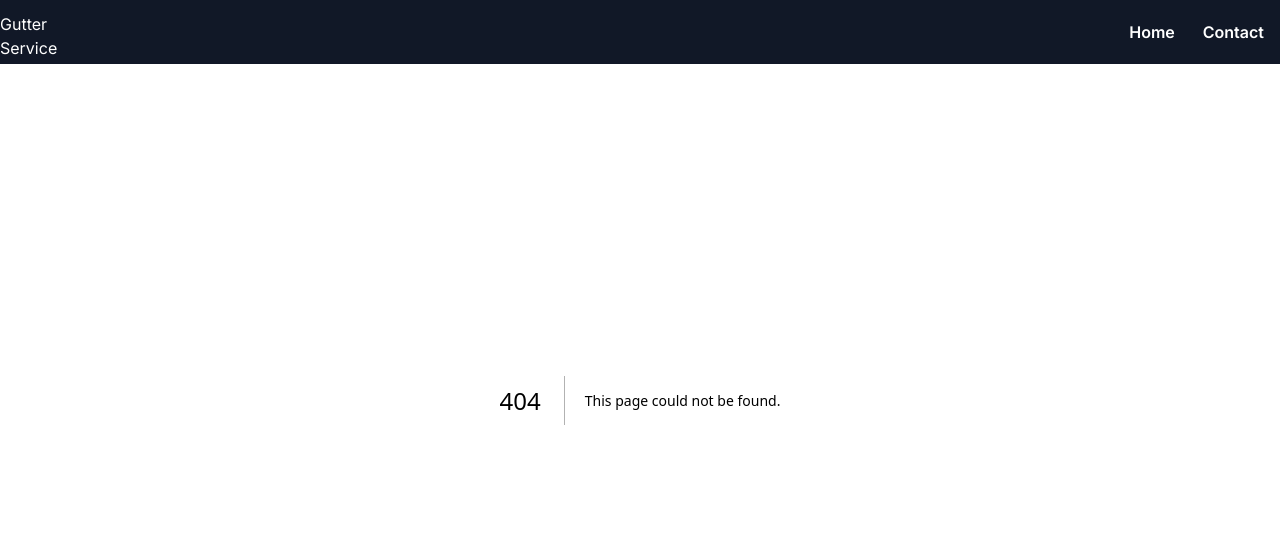
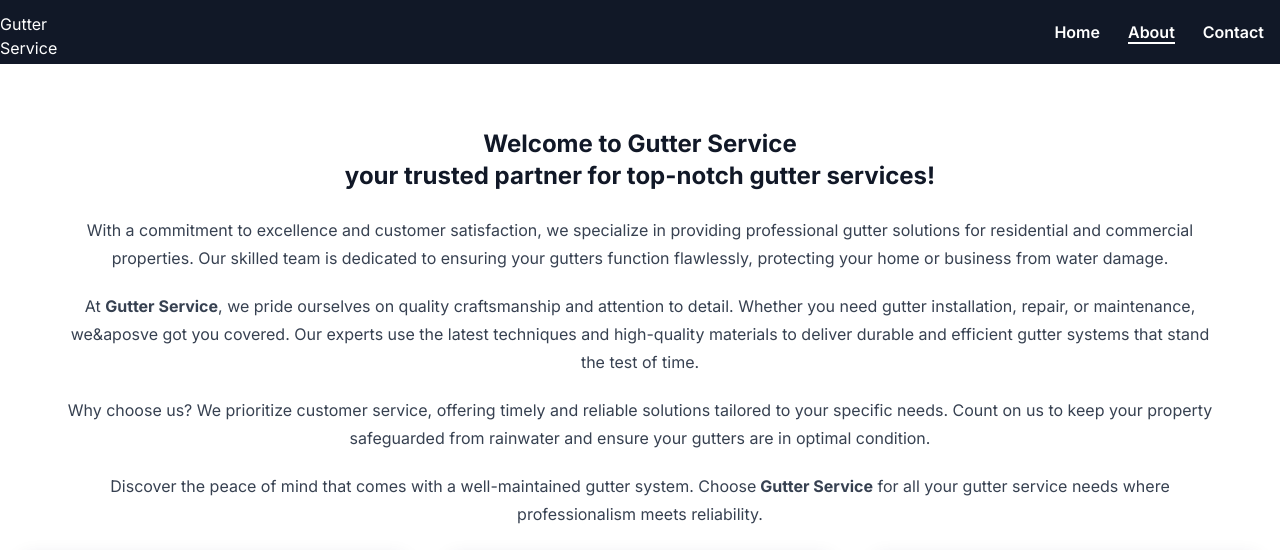
Before and after one commit to hannakozak/gutter-service, a Next.js app: page /about in a window 1280 px wide. Before the commit this address had no page. Shown: the top 550 px of the page. Built offline with nearby package versions, Linux system fonts and the light colour scheme; a web font is replaced by a local one.

Commit message:
feat: about page

```diff
--- /dev/null
+++ b/src/app/about/page.tsx
@@ -0,0 +1,40 @@
+import { Feature } from "@/ui/features/feature";
+import { PhotoBanner } from "@/ui/photoBanner/photoBanner";
+
+export default function AboutPage() {
+	return (
+		<section className="mb-12 mt-32 text-center">
+			<div className="prose mx-auto w-screen max-w-[90%]">
+				<h2 className="">
+					Welcome to <span className="font-bold">Gutter Service</span>
+					<br /> your trusted partner for top-notch gutter services!
+				</h2>
+				<p>
+					With a commitment to excellence and customer satisfaction, we specialize in providing
+					professional gutter solutions for residential and commercial properties. Our skilled team
+					is dedicated to ensuring your gutters function flawlessly, protecting your home or
+					business from water damage.
+				</p>
+				<p>
+					At <span className="font-bold">Gutter Service</span>, we pride ourselves on quality
+					craftsmanship and attention to detail. Whether you need gutter installation, repair, or
+					maintenance, we&aposve got you covered. Our experts use the latest techniques and
+					high-quality materials to deliver durable and efficient gutter systems that stand the test
+					of time.
+				</p>
+				<p>
+					Why choose us? We prioritize customer service, offering timely and reliable solutions
+					tailored to your specific needs. Count on us to keep your property safeguarded from
+					rainwater and ensure your gutters are in optimal condition.
+				</p>
+				<p>
+					Discover the peace of mind that comes with a well-maintained gutter system. Choose
+					<span className="font-bold"> Gutter Service</span> for all your gutter service needs where
+					professionalism meets reliability.
+				</p>
+			</div>
+			<PhotoBanner />
+			<Feature />
+		</section>
+	);
+}
--- a/src/ui/navigation/navigation.tsx
+++ b/src/ui/navigation/navigation.tsx
@@ -13,6 +13,7 @@ type NavLinksProps = {
 
 const navLinks: NavLinksProps[] = [
 	{ href: "/", label: "Home", exact: true },
+	{ href: "/about", label: "About", exact: false },
 	{ href: "/contact", label: "Contact", exact: false },
 ];
 export const Navigation = () => {
--- a/src/ui/photoBanner/photoBanner.tsx
+++ b/src/ui/photoBanner/photoBanner.tsx
@@ -2,7 +2,7 @@ import Image from "next/image";
 
 export const PhotoBanner = () => {
 	return (
-		<section className="mb-24 flex flex-col items-center justify-between md:flex-row">
+		<section className="flex flex-col items-center justify-between md:flex-row">
 			<div className="relative m-6 h-[250px] w-[400px] shadow-[rgba(13,_38,_76,_0.19)_0px_9px_20px] lg:h-[380px]">
 				<Image
 					src="/images/gutter-a.png"
```
